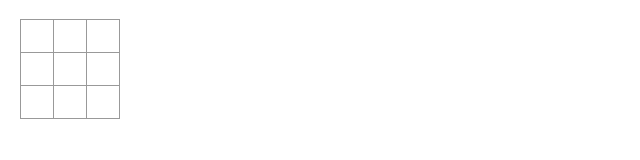
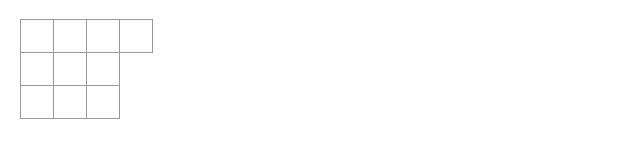
Before and after one commit to stephaniexian/my-react-app, a React (Vite) app: page / in a window 1280 px wide. Shown: the top 160 px of the page, without its empty margins (0-640 px from the left). Built offline with nearby package versions, Linux system fonts and the light colour scheme.

Commit message:
created a handleClick function that updates the squares array holding the board's state

```diff
--- a/src/App.jsx
+++ b/src/App.jsx
@@ -1,14 +1,26 @@
 import { useState } from 'react';
 
-function Square({ value }) {
-  return <button className="square">{value}</button>;
+function Square({ value, onSquareClick }) {
+  return (
+    <button className="square" onClick={onSquareClick}>
+      {value}
+    </button>
+  );
 }
 
 export default function Board() {
   const [squares, setSquares] = useState(Array(9).fill(null));
+
+  function handleClick() {
+    const nextSquares = squares.slice();
+    nextSquares[0] = "X";
+    setSquares(nextSquares);
+  }
+
   return (
     <>
       <div className="board-row">
+      <Square value={squares[0]} onSquareClick={handleClick} />
         <Square value={squares[0]} />
         <Square value={squares[1]} />
         <Square value={squares[2]} />
```
